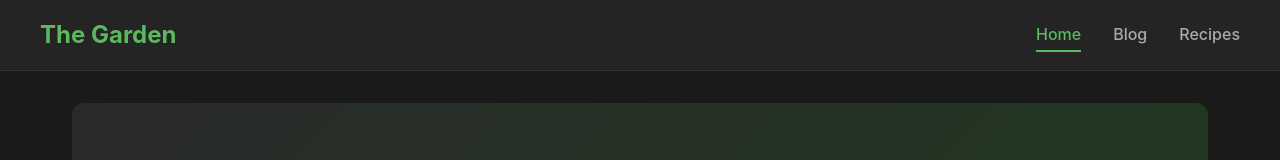
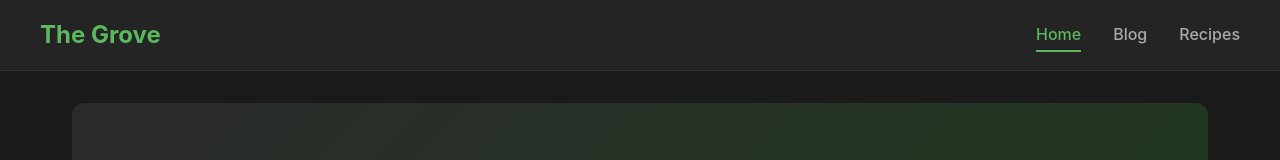
Before and after one commit to AutumnsGrove/AutumnsGrove, a SvelteKit app: page / in a window 1280 px wide. Shown: the top 160 px of the page. Built offline with nearby package versions, Linux system fonts and the light colour scheme.

Commit message:
fix(ui): update site title from "The Garden" to "The Grove

```diff
--- a/src/routes/+layout.svelte
+++ b/src/routes/+layout.svelte
@@ -36,7 +36,8 @@
 <div class="layout">
 	<header>
 		<nav>
-			<a href="/" class="logo">The Garden</a>
+			<!-- TITLE AREA -->
+			<a href="/" class="logo">The Grove</a>
 			<div class="nav-links">
 				<a href="/" class:active={$page.url.pathname === '/'}>Home</a>
 				<a href="/blog" class:active={$page.url.pathname.startsWith('/blog')}>Blog</a>
```
